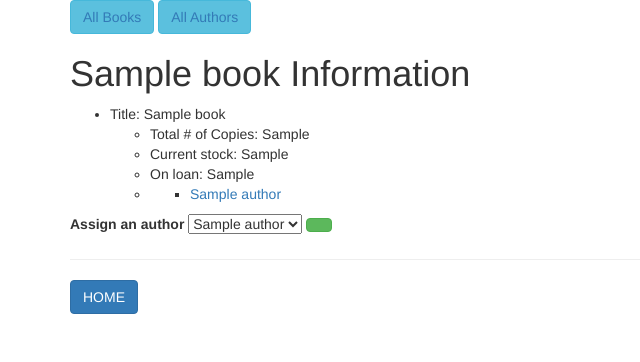
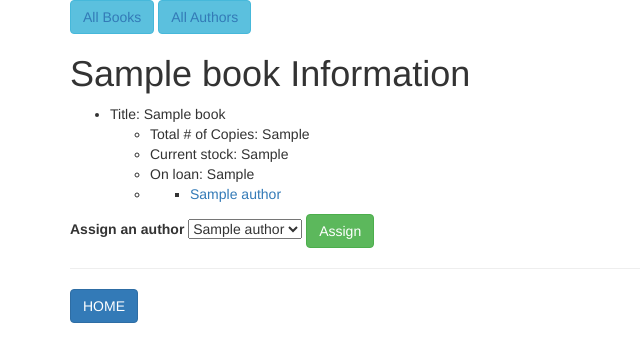
Before and after one commit to jeemb/library-sql, a PHP site: template views/book.html.twig in a window 1280 px wide. Shown: the top 362 px of the page, without its empty margins (0-640 px from the left). Run offline with PHP 8.4, Linux system fonts and the light colour scheme; the template is opened without the code that fills it: most values are stand-ins (such as "Sample title", 1, 10 or a date in 2020); some libraries are stand-ins or nearby versions.

Commit message:
add functionality to assign a book to an author

```diff
--- a/app/app.php
+++ b/app/app.php
@@ -57,6 +57,12 @@
         return $app['twig']->render('authors.html.twig', ['authors' => Author::getAll()]);
     });
 
+    $app->post('/assign_author/{id}', function($id) use ($app) {
+        $book = Book::find($id);
+        $book->addAuthor($_POST['assign-author']);
+        return $app->redirect("/book/".$id);
+    });
+
     $app->post('/assign_book/{id}', function($id) use ($app) {
         $author = Author::find($id);
 
--- a/views/book.html.twig
+++ b/views/book.html.twig
@@ -24,14 +24,14 @@
 </ul>
 
 {% if all_authors is not empty %}
-<form action="/assign_author" method="post">
+<form action="/assign_author/{{ book.getId }}" method="post">
     <label for="assign-author">Assign an author</label>
         <select name="assign-author">
             {% for author in all_authors %}
             <option value="{{ author.getId }}">{{ author.getName }}</option>
             {% endfor %}
         </select>
-    <button type="submit" class="btn btn-success"></button>
+    <button type="submit" class="btn btn-success">Assign</button>
 </form>
 {% endif %}
 
```
